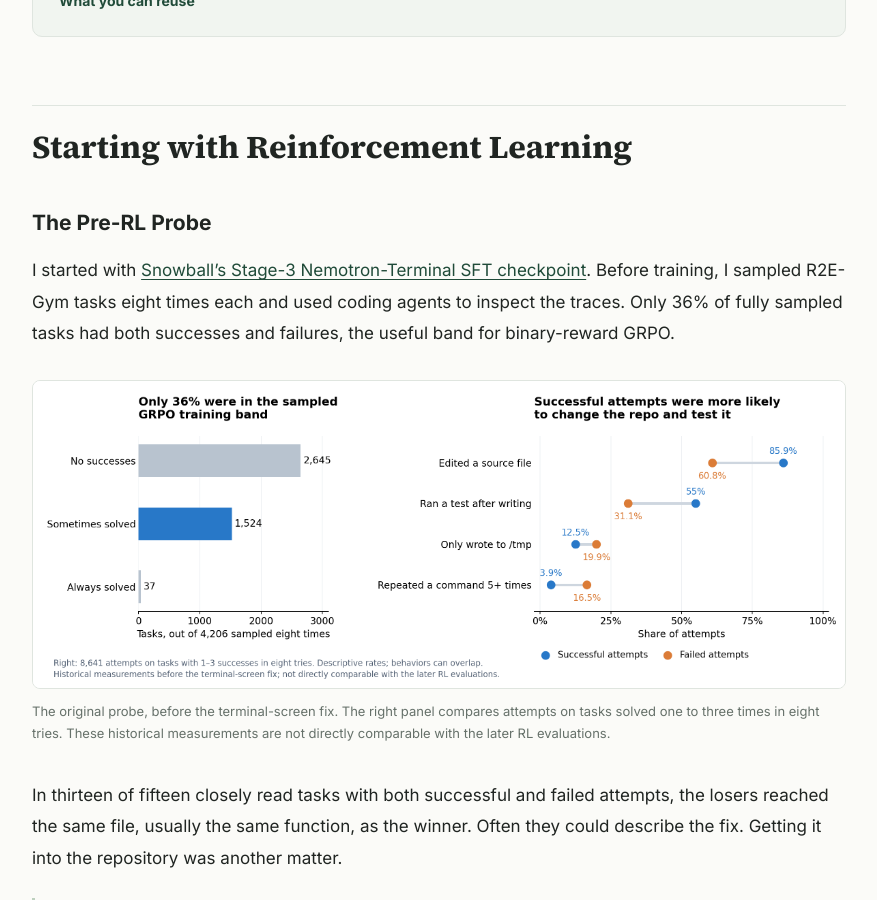
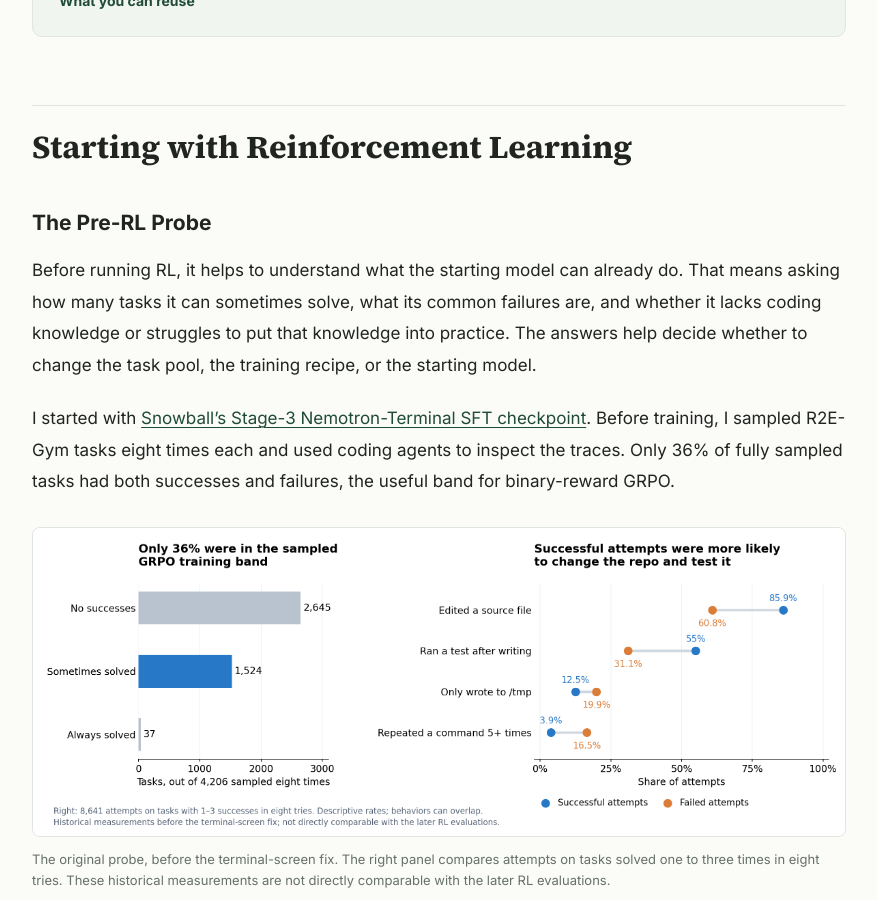
Before and after one commit to lukedhlee/lukedhlee.github.io, a Jekyll site: the page built from _posts/2026-10-21-turning-snowball-into-a-coding-agent.md, in a window 1280 px wide and 900 px high, scrolled down 2696 px. Shown: the whole window, without its empty margins (201-1078 px from the left). Built offline with Jekyll 4.4.1, drawn with Linux system fonts in a browser that asks for light colours.

Commit message:
Explain the questions behind the pre-RL probe

```diff
--- a/_posts/2026-10-21-turning-snowball-into-a-coding-agent.md
+++ b/_posts/2026-10-21-turning-snowball-into-a-coding-agent.md
@@ -51,6 +51,8 @@ That result took several changes of approach. Snowball itself also changed durin
 ## Starting with Reinforcement Learning
 
 ### The Pre-RL Probe
+
+Before running RL, it helps to understand what the starting model can already do. That means asking how many tasks it can sometimes solve, what its common failures are, and whether it lacks coding knowledge or struggles to put that knowledge into practice. The answers help decide whether to change the task pool, the training recipe, or the starting model.
 
 I started with [Snowball's Stage-3 Nemotron-Terminal SFT checkpoint](https://github.com/marin-community/marin/issues/8225). Before training, I sampled R2E-Gym tasks eight times each and used coding agents to inspect the traces. Only 36% of fully sampled tasks had both successes and failures, the useful band for binary-reward GRPO.
 
```
